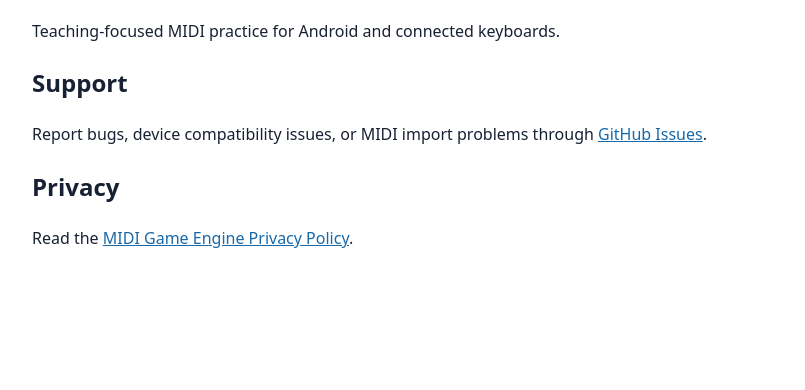
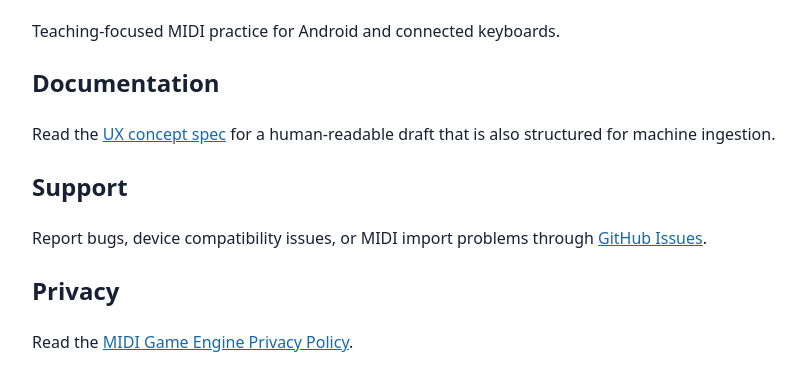
Before and after one commit to uniquelydrew/midi-game-engine, a plain HTML site: page docs/index.html in a window 1280 px wide. Shown: the part 94-484 px from the top of the page, without its empty margins (228-1033 px from the left). Drawn offline with Linux system fonts and the light colour scheme.

Commit message:
docs: add UX concept specification

```diff
--- a/docs/index.html
+++ b/docs/index.html
@@ -12,6 +12,8 @@
 <body>
   <h1>MIDI Game Engine</h1>
   <p>Teaching-focused MIDI practice for Android and connected keyboards.</p>
+  <h2>Documentation</h2>
+  <p>Read the <a href="UX_CONCEPT_SPEC.md">UX concept spec</a> for a human-readable draft that is also structured for machine ingestion.</p>
   <h2>Support</h2>
   <p>Report bugs, device compatibility issues, or MIDI import problems through <a href="https://github.com/uniquelydrew/midi-game-engine/issues">GitHub Issues</a>.</p>
   <h2>Privacy</h2>
```
Also changed, not shown: 2 other files.
